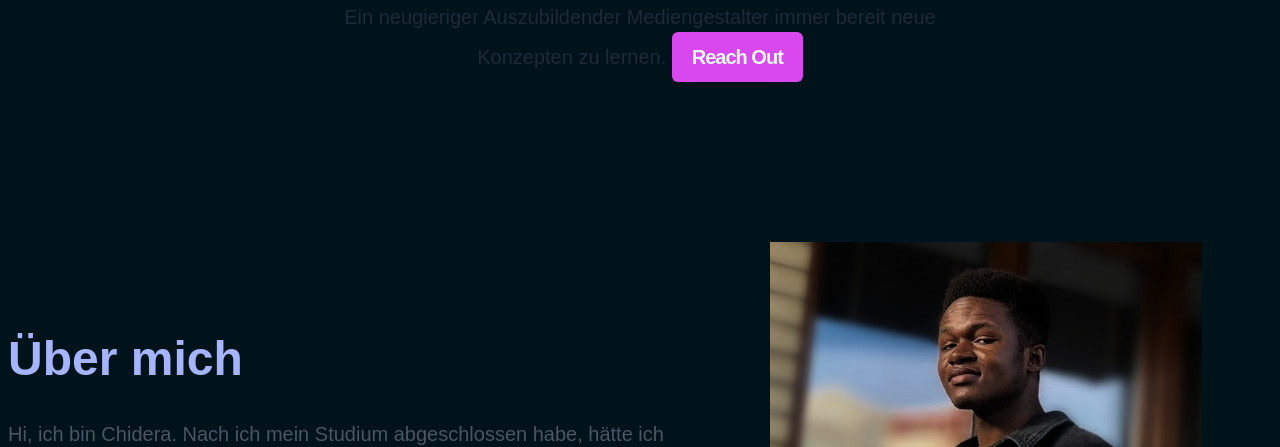
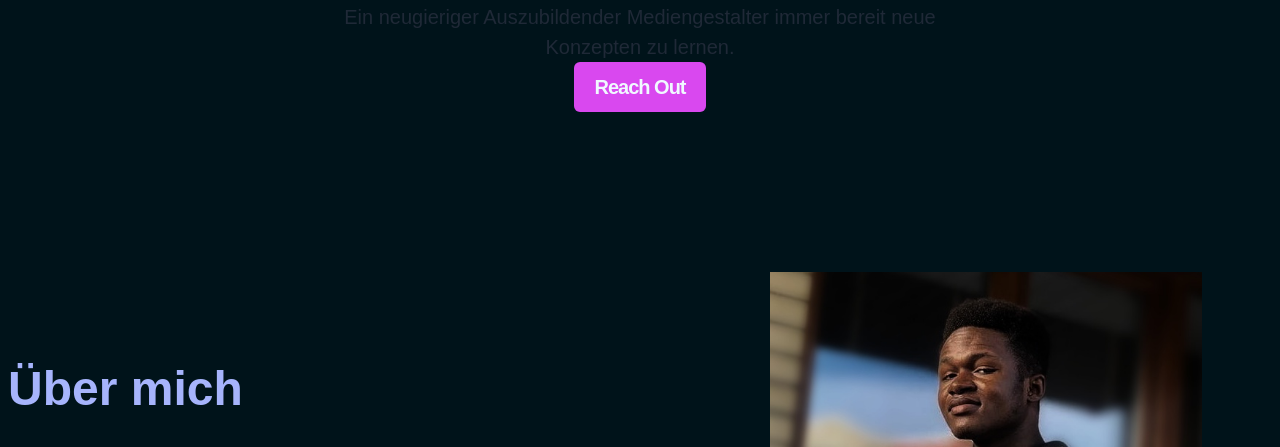
Before and after one commit to Codemaxxxx/Building-a-Portfolio-Website, a website built with Vite: page index.html in a window 1280 px wide. Shown: the part 653-1100 px from the top of the page. Built offline with nearby package versions, Linux system fonts and the light colour scheme; a web font is replaced by a local one.

Commit message:
First commit

```diff
--- a/Styles/componenets/hero.css
+++ b/Styles/componenets/hero.css
@@ -100,9 +100,6 @@
     }
 
     .hero__btn {
-        display: flex;
-        justify-content: center;
-        align-items: center;
         font-size: var(--size-lg);
     }
 
--- a/index.html
+++ b/index.html
@@ -74,7 +74,7 @@
         <img class="hero__img" src="profile1.jpg" alt="Profile picture">
         <h2 class="hero__subtitle">Hi, Ich bin Chidera</h2>
         <h1 class="hero__title">AUSZUBILDENDER <br> MEDIENGESTALTER</h1>
-        <p class="hero__description">Ein neugieriger Auszubildender Mediengestalter immer bereit neue Konzepten zu lernen.
+        <p class="hero__description">Ein neugieriger Auszubildender Mediengestalter immer bereit neue Konzepten zu lernen.  <br>
         <a class="hero__btn btn" href="#">Reach out</a>
       </section>
       <section id="about" class="about container section">
```
